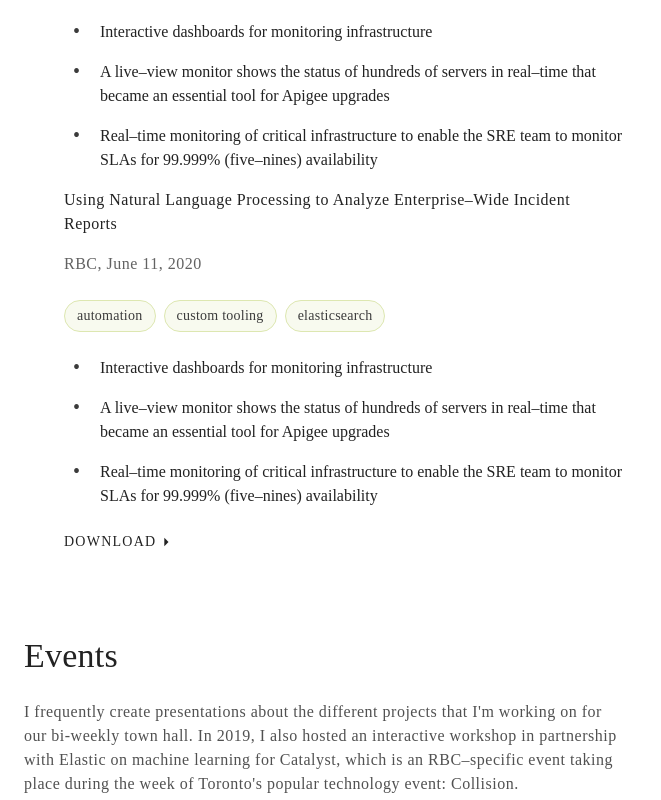
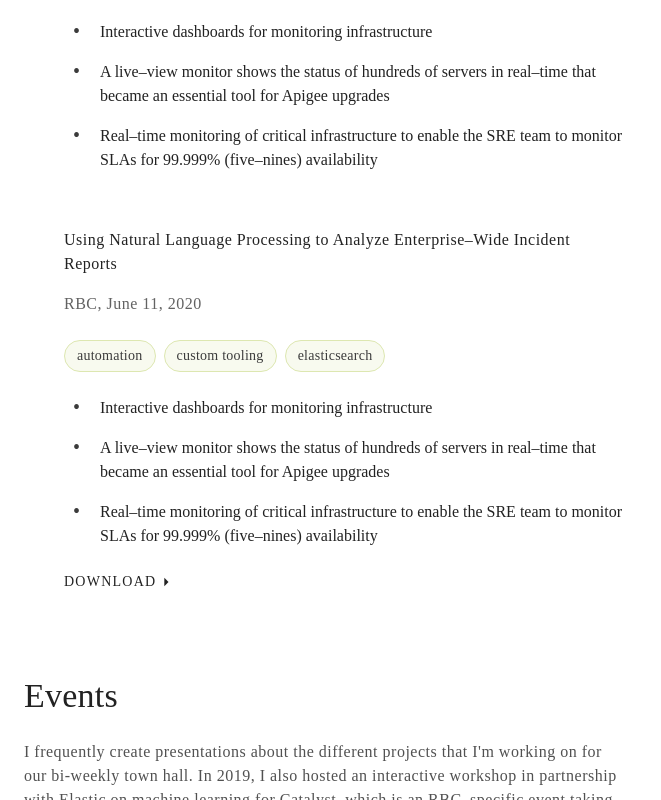
Before and after one commit to cheftechnical/simonyates, a React (Create React App) app: page /featured in a window 1280 px wide. Shown: the part 470-1270 px from the top of the page, without its empty margins (0-661 px from the left). Built offline with nearby package versions, Linux system fonts and the light colour scheme; a web font is replaced by a local one.

Commit message:
Fix spacing

```diff
--- a/src/pages/Featured/Publication.tsx
+++ b/src/pages/Featured/Publication.tsx
@@ -7,6 +7,7 @@ import {color} from '../../styling/Color';
 interface Props {
 	children: any | any[] | never[];
 	name: string;
+	next?: boolean;
 	publisher: string;
 	tags: string[];
 	when: string;
@@ -16,6 +17,9 @@ const useStyles = makeStyles((theme) => ({
 	root: {
 		// marginBottom: theme.spacing(40/8),
 		marginLeft: theme.spacing(40/8),
+	},
+	rootNext: {
+		paddingTop: theme.spacing(40/8),
 	},
 	chips: {
 		marginBottom: theme.spacing(24/8)
@@ -37,10 +41,14 @@ const useStyles = makeStyles((theme) => ({
 
 export default function Publication(props: Props) {
 	const classes = useStyles();
-	const {children, name, publisher, tags, when} = props;
+	const {children, name, next, publisher, tags, when} = props;
+
+	const rootClass = (next)
+		? `${classes.root} ${classes.rootNext}`
+		: classes.root;
 
 	return (
-		<div className={classes.root}>
+		<div className={rootClass}>
 			<Typography className={classes.name} group="primary" variant="h4" weight="medium">{name}</Typography>
 			<Typography className={classes.publisherAndWhen} group="primary" variant="body" weight="regular">{publisher}, <span className={classes.when}>{when}</span></Typography>
 			<div className={classes.chips}>
--- a/src/pages/Featured/index.tsx
+++ b/src/pages/Featured/index.tsx
@@ -58,6 +58,7 @@ export default function Featured() {
 								</Publication>
 
 								<Publication
+									next
 									name="Using Natural Language Processing to Analyze Enterprise–Wide Incident Reports"
 									publisher="RBC"
 									tags={['automation', 'custom tooling', 'elasticsearch']}
```
